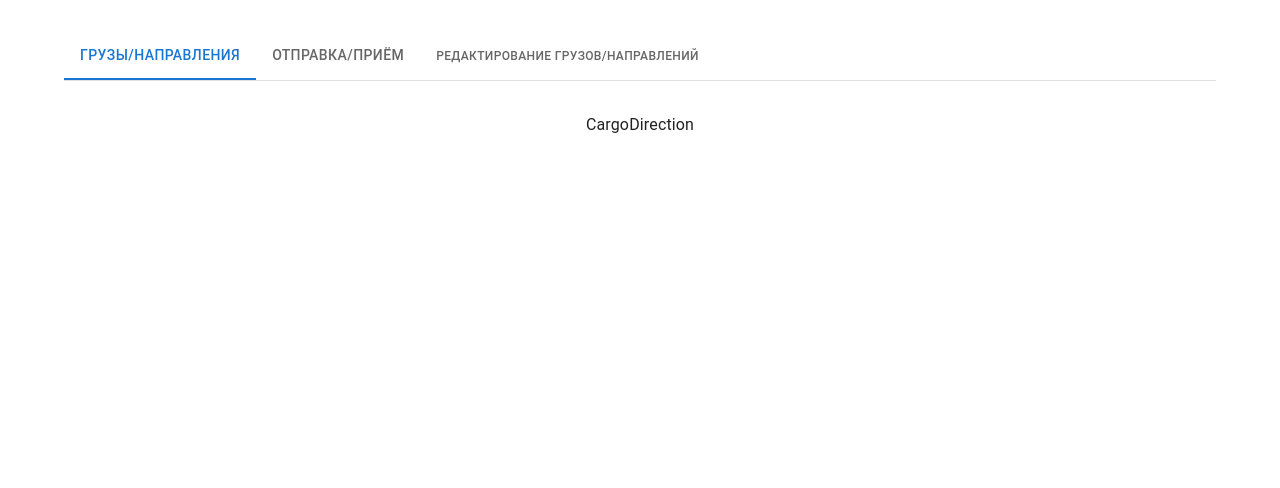
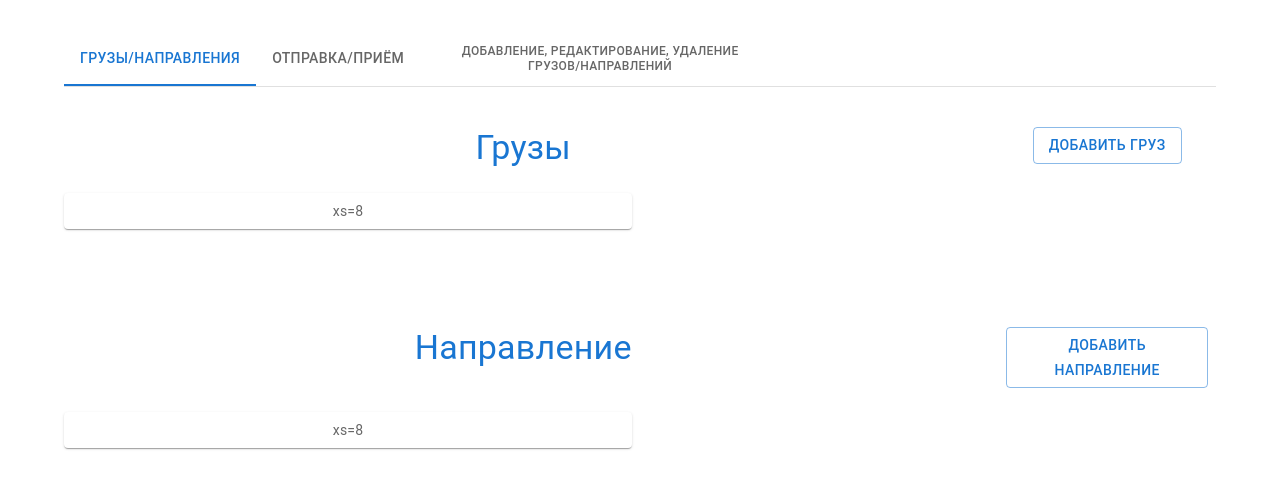
Before and after one commit to YourVieVV/transfer, a React (Create React App) app: page /direction in a window 1280 px wide. Shown: the top 488 px of the page. Built offline with nearby package versions, Linux system fonts and the light colour scheme.

Commit message:
add Grid, modal, select

```diff
--- a/package.json
+++ b/package.json
@@ -5,6 +5,7 @@
   "dependencies": {
     "@emotion/react": "^11.8.2",
     "@emotion/styled": "^11.8.1",
+    "@mui/icons-material": "^5.6.0",
     "@mui/lab": "^5.0.0-alpha.76",
     "@mui/material": "^5.5.3",
     "@testing-library/jest-dom": "^5.16.4",
@@ -33,7 +34,7 @@
     "build": "react-scripts build",
     "test": "react-scripts test",
     "eject": "react-scripts eject",
-    "eslint": "eslint \"src/**/*.ts{,x}\"",
+    "lint": "eslint \"src/**/*.ts{,x}\"",
     "lint-fix": "eslint \"src/**/*.ts{,x}\" --quiet --fix"
   },
   "eslintConfig": {
--- a/src/Components/CargoDirection/index.tsx
+++ b/src/Components/CargoDirection/index.tsx
@@ -1,6 +1,53 @@
+import { Box, Button, Grid, Typography } from '@mui/material';
 import React from 'react';
-import { Wrapper } from '../../StylesComponents/Wrapper';
+import { UpWrapper, Wrapper } from '../../StylesComponents/Wrapper';
+import { TextColor } from '../../StylesComponents/TextColor';
+import BasicModal from '../Modals/ModalAddCargo';
+import { Item } from '../Grid/Item';
 
 export default function CargoDirection() {
-  return <Wrapper>CargoDirection</Wrapper>;
+  return (
+    <Wrapper>
+      <UpWrapper>
+        <Box sx={{ flexGrow: 1 }}>
+          <Grid container spacing={2} columns={10}>
+            <Grid item xs={8}>
+              <Item elevation={0}>
+                <TextColor>
+                  <Typography variant="h4">Грузы</Typography>
+                </TextColor>
+              </Item>
+            </Grid>
+            <Grid item xs={2}>
+              <Item elevation={0}>
+                <BasicModal />
+              </Item>
+            </Grid>
+            <Grid item xs={5}>
+              <Item>xs=8</Item>
+            </Grid>
+          </Grid>
+        </Box>
+      </UpWrapper>
+      <Box sx={{ flexGrow: 1 }}>
+        <Grid container spacing={2} columns={10}>
+          <Grid item xs={8}>
+            <Item elevation={0}>
+              <TextColor>
+                <Typography variant="h4">Направление</Typography>
+              </TextColor>
+            </Item>
+          </Grid>
+          <Grid item xs={2}>
+            <Item elevation={0}>
+              <Button variant="outlined">Добавить направление</Button>
+            </Item>
+          </Grid>
+          <Grid item xs={5}>
+            <Item>xs=8</Item>
+          </Grid>
+        </Grid>
+      </Box>
+    </Wrapper>
+  );
 }
--- /dev/null
+++ b/src/Components/Grid/Item/index.tsx
@@ -0,0 +1,9 @@
+import { Paper, styled } from '@mui/material';
+
+export const Item = styled(Paper)(({ theme }) => ({
+  backgroundColor: theme.palette.mode === 'dark' ? '#1A2027' : '#fff',
+  ...theme.typography.body2,
+  padding: theme.spacing(1),
+  textAlign: 'center',
+  color: theme.palette.text.secondary,
+}));
--- a/src/Components/HeaderComponent/index.tsx
+++ b/src/Components/HeaderComponent/index.tsx
@@ -29,7 +29,7 @@ export default function Header() {
                 onClick={() => navigate('transfer')}
               />
               <Tab
-                label="Редактирование грузов/направлений"
+                label="Добавление, редактирование, удаление грузов/направлений"
                 value="3"
                 onClick={() => navigate('direction')}
                 wrapped
--- /dev/null
+++ b/src/Components/Modals/ModalAddCargo/index.tsx
@@ -0,0 +1,152 @@
+import * as React from 'react';
+import {
+  Grid,
+  TextField,
+  Modal,
+  Typography,
+  Button,
+  Box,
+  FormControl,
+  Input,
+  InputAdornment,
+  FormHelperText,
+} from '@mui/material';
+import { TextColor } from '../../../StylesComponents/TextColor';
+import CloseIcon from '@mui/icons-material/Close';
+import { Item } from '../../Grid/Item';
+import SelectTransportFields from '../../SelectTransport';
+
+const style = {
+  position: 'absolute' as const,
+  top: '50%',
+  left: '50%',
+  transform: 'translate(-50%, -50%)',
+  width: 1000,
+  height: 500,
+  bgcolor: 'background.paper',
+  border: '2px solid #1976d2',
+  boxShadow: 24,
+  p: 4,
+};
+
+export default function BasicModal() {
+  const [open, setOpen] = React.useState(false);
+  const handleOpen = () => setOpen(true);
+  const handleClose = () => setOpen(false);
+
+  return (
+    <div>
+      <Button variant="outlined" onClick={handleOpen}>
+        Добавить груз
+      </Button>
+      <Modal
+        open={open}
+        onClose={handleClose}
+        aria-labelledby="modal-modal-title"
+        aria-describedby="modal-modal-description"
+      >
+        <Box sx={style}>
+          <TextColor>
+            <Typography id="modal-modal-title" variant="h5" component="h2">
+              Добавление груза
+              <CloseIcon style={{ float: 'right' }} onClick={handleClose} />
+            </Typography>
+            <Typography id="modal-modal-description" sx={{ mt: 2 }}>
+              <Grid container spacing={2} columns={9}>
+                <Grid item xs={4}>
+                  <Item elevation={0}>
+                    <TextField
+                      id="standard-search"
+                      label="Наименование груза"
+                      type="search"
+                      variant="standard"
+                      margin="dense"
+                    />
+                  </Item>
+                </Grid>
+                <Grid item xs={4}>
+                  <Item elevation={0}>
+                    <TextField
+                      id="standard-search"
+                      label="Описание груза"
+                      type="search"
+                      variant="standard"
+                      margin="dense"
+                    />
+                  </Item>
+                </Grid>
+                <Grid item xs={2}>
+                  <Item elevation={0}>
+                    <FormControl
+                      variant="standard"
+                      sx={{ m: 1, mt: 3, width: '25ch' }}
+                    >
+                      <Input
+                        id="standard-adornment-weight"
+                        endAdornment={
+                          <InputAdornment position="end">кг</InputAdornment>
+                        }
+                        aria-describedby="standard-weight-helper-text"
+                        margin="dense"
+                      />
+                      <FormHelperText id="standard-weight-helper-text">
+                        Вес груза
+                      </FormHelperText>
+                    </FormControl>
+                  </Item>
+                </Grid>
+                <Grid item xs={2}>
+                  <Item elevation={0}>
+                    <FormControl
+                      variant="standard"
+                      sx={{ m: 1, mt: 3, width: '25ch' }}
+                    >
+                      <Input
+                        id="standard-adornment-weight"
+                        endAdornment={
+                          <InputAdornment position="end">м3</InputAdornment>
+                        }
+                        aria-describedby="standard-weight-helper-text"
+                        margin="dense"
+                      />
+                      <FormHelperText id="standard-weight-helper-text">
+                        Объём груза
+                      </FormHelperText>
+                    </FormControl>
+                  </Item>
+                </Grid>
+                <Grid item xs={2}>
+                  <Item elevation={0}>
+                    <SelectTransportFields />
+                  </Item>
+                </Grid>
+                <Grid item xs={4}>
+                  <Item elevation={0}>
+                    <TextField
+                      id="standard-search"
+                      label="Откуда"
+                      type="search"
+                      variant="standard"
+                      margin="dense"
+                    />
+                  </Item>
+                </Grid>
+                <Grid item xs={4}>
+                  <Item elevation={0}>
+                    <TextField
+                      id="standard-search"
+                      label="Куда"
+                      type="search"
+                      variant="standard"
+                      margin="dense"
+                    />
+                  </Item>
+                </Grid>
+              </Grid>
+            </Typography>
+          </TextColor>
+        </Box>
+      </Modal>
+    </div>
+  );
+}
--- /dev/null
+++ b/src/Components/SelectTransport/index.tsx
@@ -0,0 +1,64 @@
+import * as React from 'react';
+import { Box, TextField, MenuItem, FormControl } from '@mui/material';
+import DirectionsBoatFilledIcon from '@mui/icons-material/DirectionsBoatFilled';
+import AirplanemodeActiveIcon from '@mui/icons-material/AirplanemodeActive';
+import DirectionsBusIcon from '@mui/icons-material/DirectionsBus';
+import DirectionsSubwayIcon from '@mui/icons-material/DirectionsSubway';
+
+const currencies = [
+  {
+    value: 'sea',
+    label: <DirectionsBoatFilledIcon color={'primary'} />,
+  },
+  {
+    value: 'air',
+    label: <AirplanemodeActiveIcon color={'primary'} />,
+  },
+  {
+    value: 'bus',
+    label: <DirectionsBusIcon color={'primary'} />,
+  },
+  {
+    value: 'subway',
+    label: <DirectionsSubwayIcon color={'primary'} />,
+  },
+];
+
+export default function SelectTransportFields() {
+  const [currency, setCurrency] = React.useState('EUR');
+
+  const handleChange = (event: React.ChangeEvent<HTMLInputElement>) => {
+    setCurrency(event.target.value);
+  };
+
+  return (
+    <Box
+      component="form"
+      sx={{
+        '& .MuiTextField-root': { m: 1, width: '25ch' },
+      }}
+      noValidate
+      autoComplete="off"
+    >
+      <div>
+        <FormControl variant="standard" sx={{ m: 1, mt: 1, width: '25ch' }}>
+          <TextField
+            id="standard-select-currency"
+            select
+            value={currency}
+            onChange={handleChange}
+            helperText="Выберите тип грузоперевозки"
+            variant="standard"
+            margin="dense"
+          >
+            {currencies.map((option) => (
+              <MenuItem key={option.value} value={option.value}>
+                {option.label}
+              </MenuItem>
+            ))}
+          </TextField>
+        </FormControl>
+      </div>
+    </Box>
+  );
+}
--- /dev/null
+++ b/src/StylesComponents/TextColor/index.ts
@@ -0,0 +1,5 @@
+import styled from '@emotion/styled';
+
+export const TextColor = styled.div`
+  color: #1976d2;
+`;
--- a/src/StylesComponents/Wrapper/index.ts
+++ b/src/StylesComponents/Wrapper/index.ts
@@ -3,3 +3,7 @@ import styled from '@emotion/styled';
 export const Wrapper = styled.div`
   padding: 2em 0 0 0;
 `;
+
+export const UpWrapper = styled.div`
+  min-height: 27vh;
+`;
```
